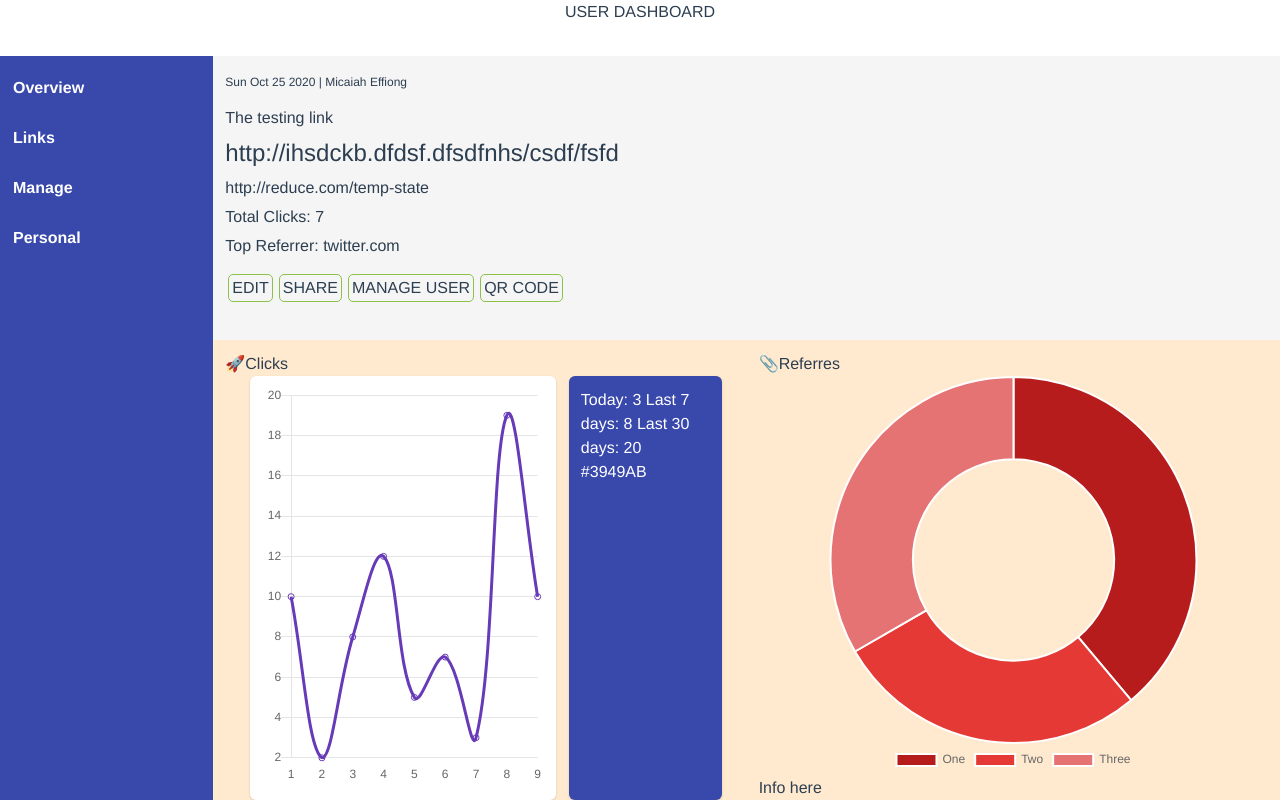
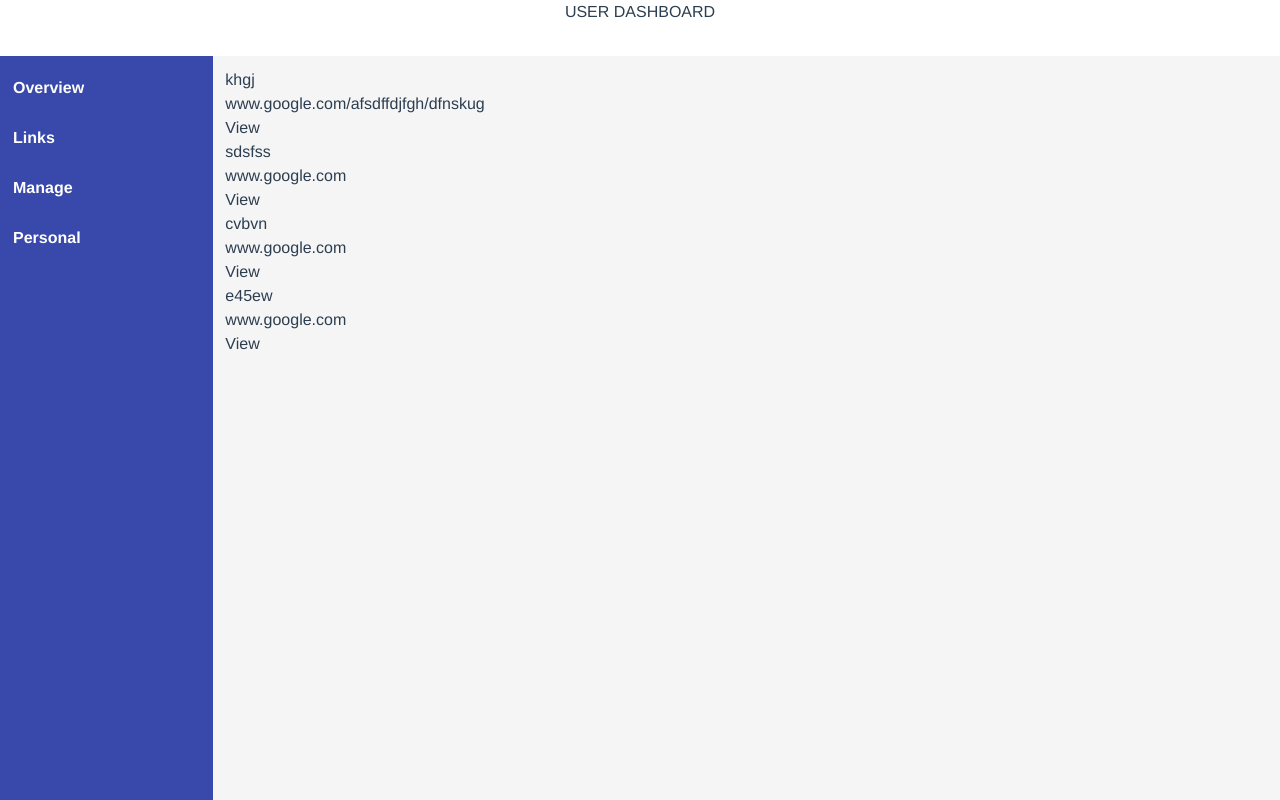
Before and after one commit to micaiah-effiong/url-shortener, a Vue app in the folder public/: page /links in a window 1280 px wide. Built offline with nearby package versions, Linux system fonts and the light colour scheme.

Commit message:
change structure to display list of links

```diff
--- a/public/src/components/links-page/links.vue
+++ b/public/src/components/links-page/links.vue
@@ -1,41 +1,33 @@
 <template>
-  <div class="flex">
-    <div class="link-dtl p-3">
-      <div style="font-size: 12px;">
-        <span> <time datetime="10-25-2020"> Sun Oct 25 2020</time></span>
-        | Micaiah Effiong
-      </div>
-      <div class="gap-t"><h3>The testing link</h3></div>
-      <p style="font-size: 1.5em; word-wrap: anywhere;">
-        http://ihsdckb.dfdsf.dfsdfnhs/csdf/fsfd
-      </p>
-      <div>http://reduce.com/temp-state</div>
-      <div class="mr-5">Total Clicks: 7</div>
-      <div>Top Referrer: twitter.com</div>
-      <div class="gap-t">
-        <button class="option-btn">EDIT</button>
-        <button class="option-btn">SHARE</button>
-        <button class="option-btn">MANAGE USER</button>
-        <button class="option-btn">QR CODE</button>
-      </div>
+  <div
+    class="relative"
+    style="width: 100% ;height: 100%; background-color: #f5f5f5;"
+  >
+    <div class="p-3">
+      <ul>
+        <li v-for="link in links" :key="link.slug">
+          <div>{{ link.slug }}</div>
+          <div>{{ link.url }}</div>
+          <div>{{ link.click }}</div>
+          <router-link :to="link.slug" append>View</router-link>
+        </li>
+      </ul>
+      <router-view></router-view>
     </div>
-    <ClicksPanel />
-    <ReferrersPanel />
   </div>
 </template>
 
 <script>
 // import axios from "axios";
-import ClicksPanel from "./clicks-panel";
-import ReferrersPanel from "./referrers-panel";
+// import LinkDetails from "./link-details";
 export default {
   name: "Links",
-  components: { ClicksPanel, ReferrersPanel },
+  // components: { LinkDetails },
   data() {
     return {
       links: [
         {
-          slug: "sdsfss",
+          slug: "khgj",
           createdAt: "2020-10-21T12:43:06.612Z",
           url: "www.google.com/afsdffdjfgh/dfnskug",
           clicks: 2,
@@ -47,13 +39,13 @@ export default {
           clicks: 4,
         },
         {
-          slug: "sdsfss",
+          slug: "cvbvn",
           createdAt: "2020-10-21T12:43:06.612Z",
           url: "www.google.com",
           clicks: 10,
         },
         {
-          slug: "sdsfss",
+          slug: "e45ew",
           createdAt: "2020-10-21T12:43:06.612Z",
           url: "www.google.com",
           clicks: 6,
@@ -70,52 +62,3 @@ export default {
   },
 };
 </script>
-
-<style scoped>
-.link-dtl {
-  width: 100%;
-  /*padding: 7px;*/
-}
-
-.link-dtl > div {
-  margin-top: 5px;
-  margin-bottom: 5px;
-}
-
-.option-btn {
-  background-color: #f5f5f5;
-  border: 1px solid #8bc34a;
-  padding: 1px 3px;
-  margin: 1px 3px;
-  border-radius: 5px;
-  transition: 0.5s;
-  outline-color: transparent;
-}
-
-.option-btn:active {
-  background-color: #8bc34a;
-  transition: 0.5s;
-}
-
-.flex {
-  display: flex;
-  /*height: 100%;*/
-  flex-wrap: wrap;
-}
-
-div.gap-t {
-  margin-top: 15px;
-}
-
-.panel {
-  width: 50%;
-  margin-top: 20px;
-  background-color: #ffeacf;
-}
-
-@media (max-width: 768px) {
-  .panel {
-    width: 100%;
-  }
-}
-</style>
```
